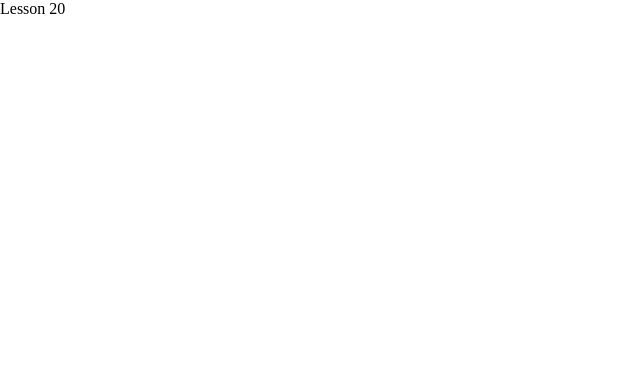
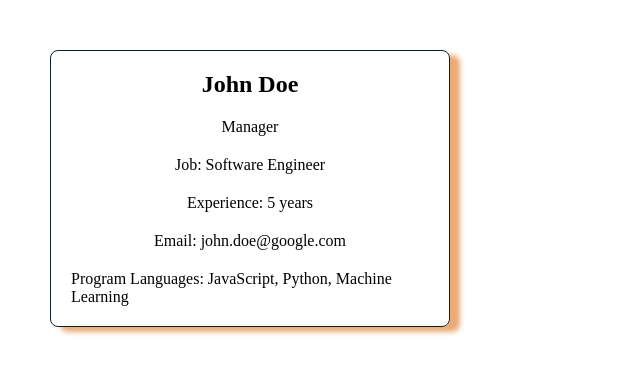
Before and after one commit to andriib77/react-cohort33-ts, a React (Create React App) app: page / in a window 1280 px wide. Shown: the top 374 px of the page, without its empty margins (0-640 px from the left). Built offline with nearby package versions, Linux system fonts and the light colour scheme.

Commit message:
homework20 ts commit

```diff
--- a/src/App.tsx
+++ b/src/App.tsx
@@ -1,12 +1,16 @@
 import "./App.css";
 
 //Lessons
-import Lesson20 from "./lessons/Lesson20/Lesson20";
+// import Lesson20 from "./lessons/Lesson20/Lesson20";
+
+//Homeworks
+import Homework20 from "./homeworks/Homework20/Homework20";
 
 function App() {
   return (
     <div className="App">
-      <Lesson20 />
+      {/* <Lesson20 /> */}
+      <Homework20 />
     </div>
   );
 }
--- /dev/null
+++ b/src/homeworks/Homework20/Homework20.tsx
@@ -0,0 +1,26 @@
+import "./styles.css";
+
+function Homework20() {
+  let firstName: string = "John";
+  let lastName: string = "Doe";
+  let job: string = "Software Engineer";
+  let isManager: boolean = true;
+  let experience: number = 5;
+  let email: string = "john.doe@google.com";
+  let programLangs: string[] = ["JavaScript", "Python", "Machine Learning"];
+
+  return (
+    <div className="card">
+      <h2>
+        {firstName} {lastName}
+      </h2>
+      <p>{isManager ? "Manager" : "Employee"}</p>
+      <p>Job: {job}</p>
+      <p>Experience: {experience} years</p>
+      <p>Email: {email}</p>
+      <p>Program Languages: {programLangs.join(", ")}</p>
+    </div>
+  );
+}
+
+export default Homework20;
--- /dev/null
+++ b/src/homeworks/Homework20/styles.css
@@ -0,0 +1,15 @@
+.card {
+  display: flex;
+  flex-direction: column;
+  align-items: center;
+  gap: 20px;
+  width: 400px;
+  height: fit-content;
+  border: 1px solid #082229;
+  border-radius: 8px;
+  padding: 20px;
+  box-shadow: 10px 5px 5px rgba(217, 104, 11, 0.562);
+}
+.App {
+  margin: 50px 50px;
+}
```
